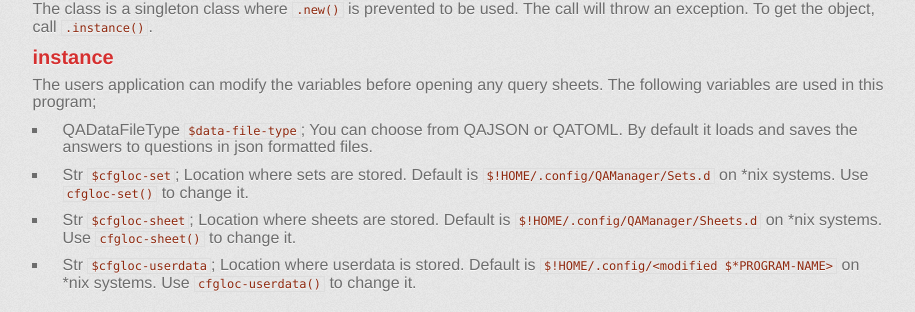
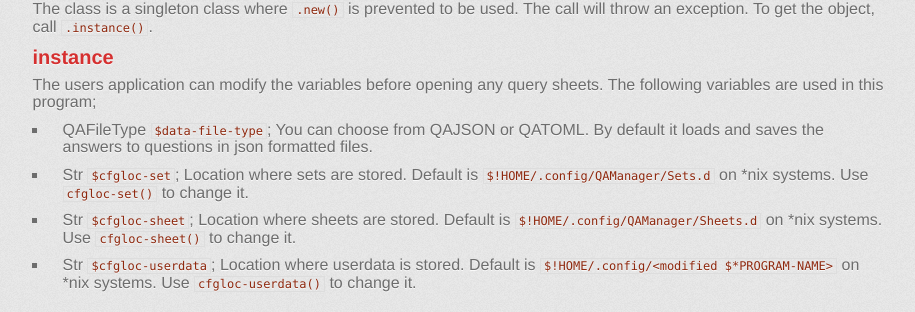
Before and after one commit to MARTIMM/question-answer, a Jekyll site: the page built from docs/content-docs/reference/Types.md, in a window 1280 px wide and 900 px high, scrolled down 1539 px. Shown: the part 139-451 px from the top of the window, without its empty margins (313-1228 px from the left). Built offline with Jekyll 4.4.1, drawn with Linux system fonts in a browser that asks for light colours; some web fonts are replaced; our own code applies the rules of GitHub Pages for plain Markdown files.

Commit message:
enum type change

```diff
--- a/docs/content-docs/reference/Types.md
+++ b/docs/content-docs/reference/Types.md
@@ -79,7 +79,7 @@ instance
 
 The users application can modify the variables before opening any query sheets. The following variables are used in this program;
 
-  * QADataFileType `$data-file-type`; You can choose from QAJSON or QATOML. By default it loads and saves the answers to questions in json formatted files.
+  * QAFileType `$data-file-type`; You can choose from QAJSON or QATOML. By default it loads and saves the answers to questions in json formatted files.
 
   * Str `$cfgloc-set`; Location where sets are stored. Default is `$!HOME/.config/QAManager/Sets.d` on *nix systems. Use `cfgloc-set()` to change it.
 
```
